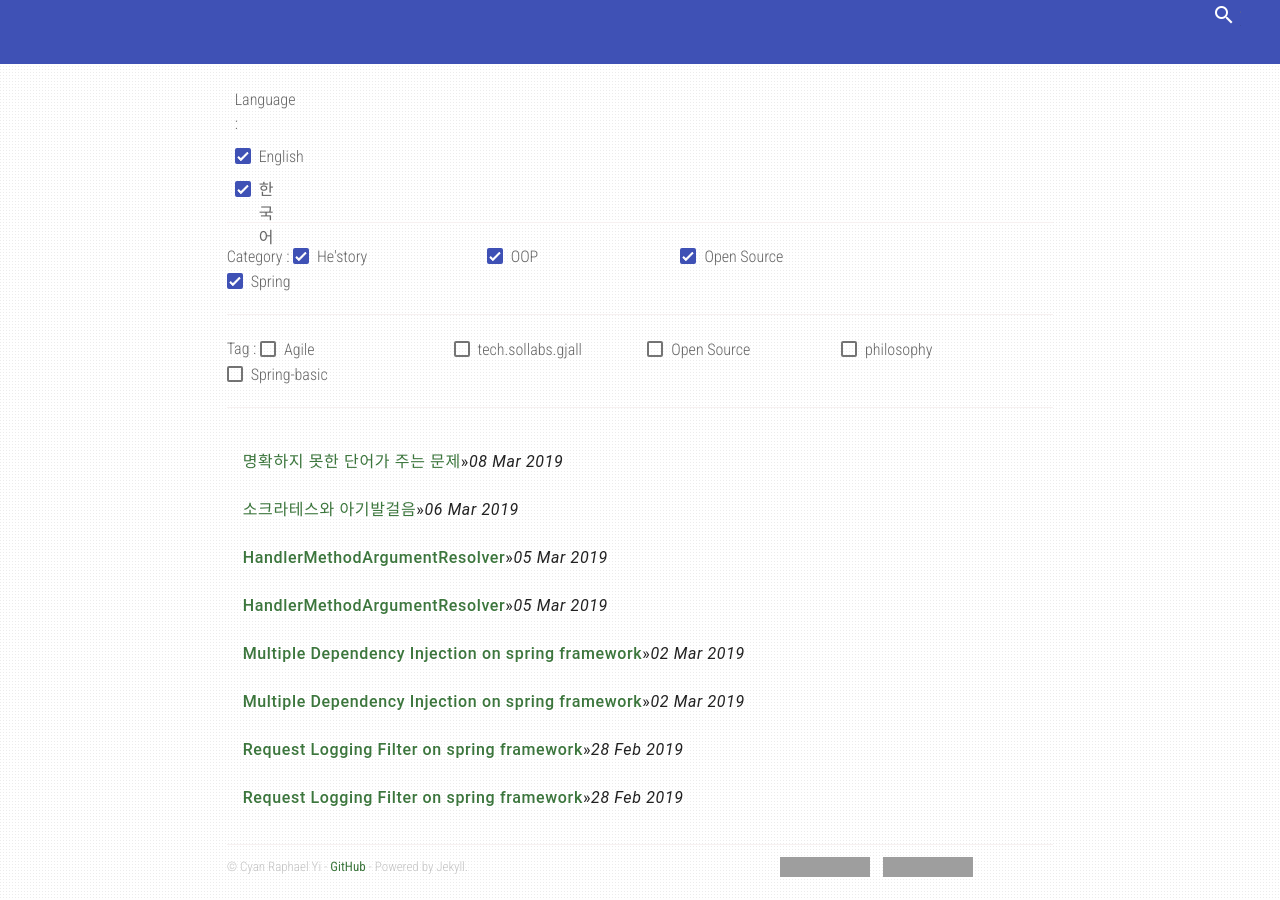
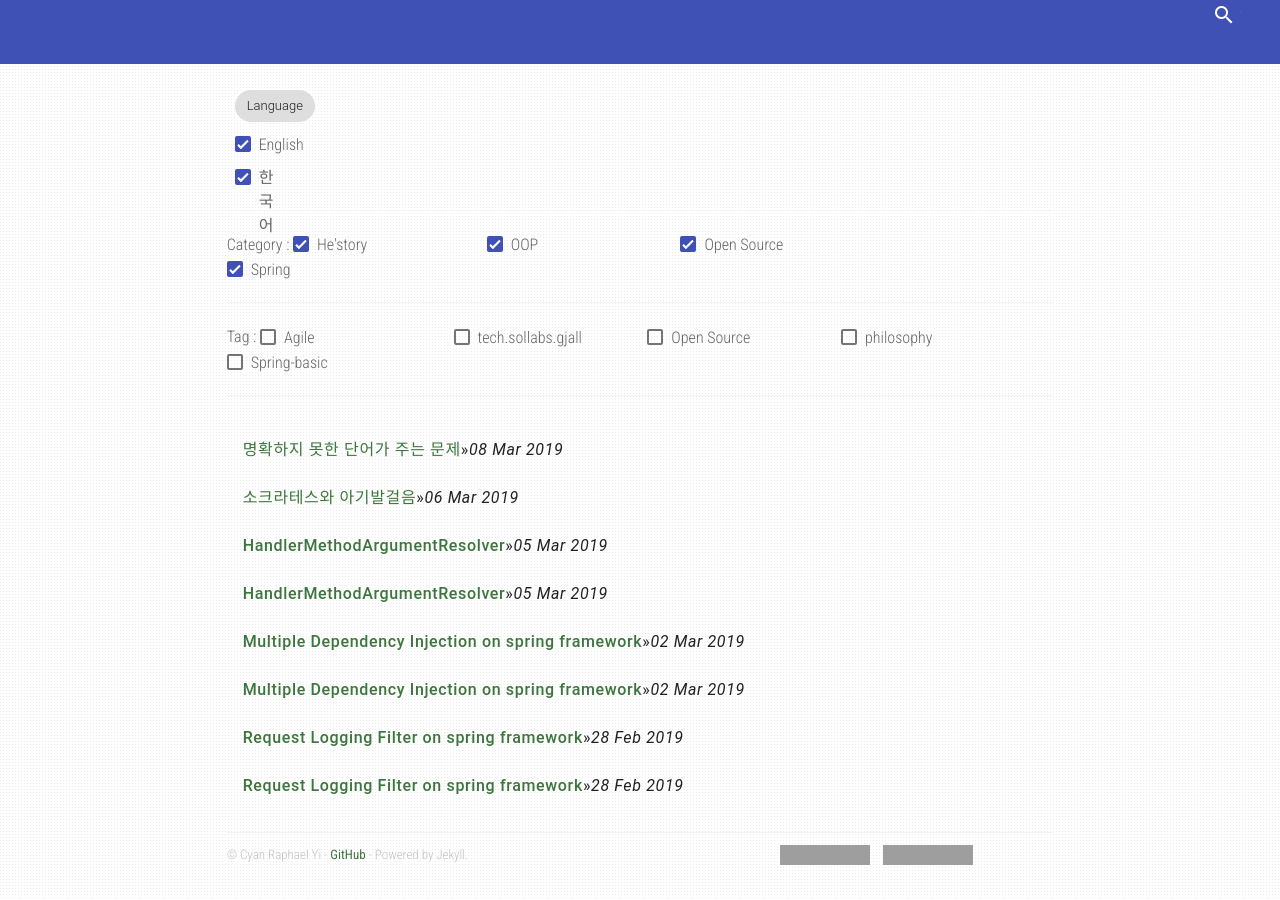
Before and after one commit to CyanRYi/sollabs-demo, a Jekyll site: the page built from index.md, in a window 1280 px wide. Built offline with Jekyll 4.4.1, drawn with Linux system fonts in a browser that asks for light colours; nearby versions of some CDN libraries; grey boxes are pictures that could not be loaded.

Commit message:
chip을 적용하고 col 수정

```diff
--- a/_layouts/post_list.html
+++ b/_layouts/post_list.html
@@ -2,11 +2,13 @@
 layout: default
 ---
 <div id="mdl-grid">
-    <div class="mdl-cell mdl-cell--1-col">
-        Language :
+    <div class="mdl-cell mdl-cell--2-col">
+        <span class="mdl-chip">
+            <span class="mdl-chip__text">Language</span>
+        </span>
     </div>
     {% for lang in site.language %}
-    <div class="mdl-cell mdl-cell--1-col">
+    <div class="mdl-cell mdl-cell--2-col">
         <label class="mdl-checkbox mdl-js-checkbox mdl-js-ripple-effect post-selector" for="language_{{ lang.name }}">
             <input type="checkbox" id="language_{{ lang.name }}" class="mdl-checkbox__input" checked>
             <span class="mdl-checkbox__label">{{ lang.title }}</span>
```
